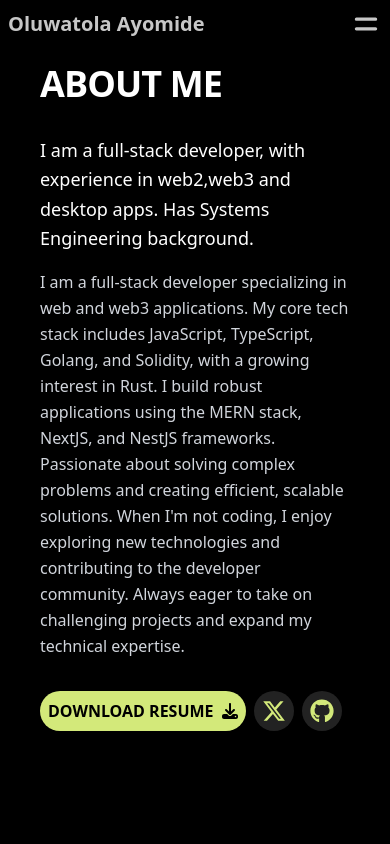
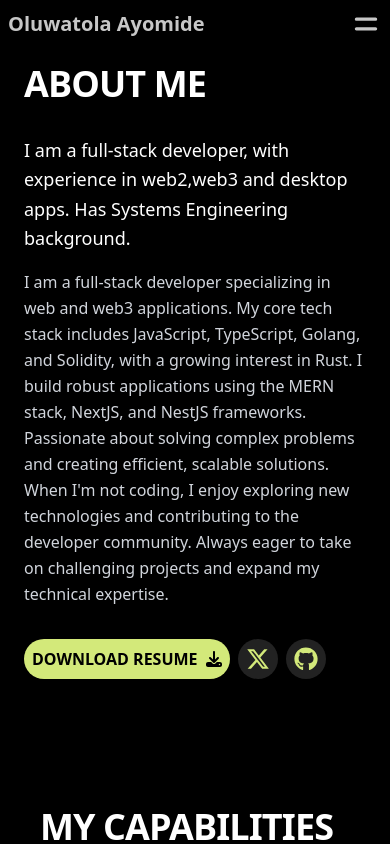
Before and after one commit to MikeyA-yo/ay10xdevportfolio, a Next.js app: page /about in a window 390 px wide. Shown: the top 844 px of the page. Built offline with nearby package versions, Linux system fonts and the light colour scheme.

Commit message:
added improve

```diff
--- a/components/about.tsx
+++ b/components/about.tsx
@@ -3,7 +3,7 @@ import { FaXTwitter, FaGithub, FaDownload } from "react-icons/fa6";
 
 export function AboutM() {
   return (
-    <section className="bg-black text-white py-16 px-10 md:px-8 lg:px-16">
+    <section className="bg-black text-white py-16 px-6 md:px-8 lg:px-16">
       <div className="container mx-auto flex flex-col md:flex-row items-start">
         <div className="md:w-1/3 mb-8 md:mb-0 md:pr-8">
           <h2 className="text-4xl md:text-6xl lg:text-6xl font-bold uppercase tracking-tight">
@@ -26,7 +26,7 @@ export function AboutM() {
             community. Always eager to take on challenging projects and expand
             my technical expertise.
           </p>
-          <div className="flex gap-2">
+          <div className="flex items-center gap-2">
             <Link
               className="rounded-full flex gap-2 bg-[#D3E97A] items-center p-2 text-black font-bold cursor-pointer hover:bg-[#C7C7C7] transition-all duration-300 ease-in-out"
               href={"/AY-Resume-Minimal-Type.pdf"}
@@ -35,12 +35,12 @@ export function AboutM() {
               <p>DOWNLOAD RESUME</p>
               <FaDownload />
             </Link>
-            <div className="rounded-full flex items-center justify-center bg-[#222222] p-2 font-bold cursor-pointer hover:bg-[#C7C7C7] transition-all duration-300 ease-in-out">
+            <div className="rounded-full h-10 w-10 flex items-center justify-center bg-[#222222] p-2 font-bold cursor-pointer hover:bg-[#C7C7C7] transition-all duration-300 ease-in-out">
               <Link href={"https://x.com/OluwatolaAyomi4"}>
                 <FaXTwitter className="h-6 w-6 fill-[#D3E97A]" />
               </Link>
             </div>
-            <div className="rounded-full flex items-center justify-center bg-[#222222] p-2 font-bold cursor-pointer hover:bg-[#C7C7C7] transition-all duration-300 ease-in-out">
+            <div className="rounded-full h-10 w-10 flex items-center justify-center bg-[#222222] p-2 font-bold cursor-pointer hover:bg-[#C7C7C7] transition-all duration-300 ease-in-out">
               <Link href={"https://github.com/MikeyA-yo"}>
                 <FaGithub className="h-6 w-6 fill-[#D3E97A]" />
               </Link>
```
